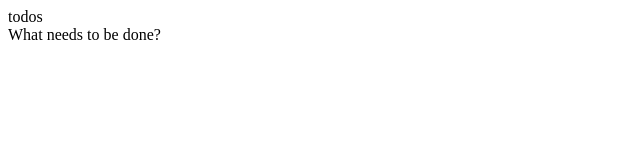
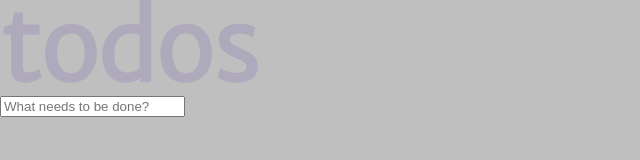
Before and after one commit to alicarpio/ToDo-s-, a plain HTML site: page index.html in a window 1280 px wide. Shown: the whole page, without its empty margins (0-640 px from the left). Drawn offline with Linux system fonts and the light colour scheme.

Commit message:
add reset.css and index.css

```diff
--- /dev/null
+++ b/index.css
@@ -0,0 +1,13 @@
+body{
+    background: rgb(191, 191, 191);
+    position: center;
+}
+
+
+
+#title{
+   color: rgba(84, 47, 175, 0.15);
+    font-size:6rem;
+    font-weight: 900;
+    font-family: 'Merriweather Sans', sans-serif;
+}
--- a/index.html
+++ b/index.html
@@ -5,18 +5,24 @@
     <meta name="viewport"
           content="width=device-width, user-scalable=no, initial-scale=1.0, maximum-scale=1.0, minimum-scale=1.0">
     <meta http-equiv="X-UA-Compatible" content="ie=edge">
+    <link rel="stylesheet" type="text/css" href="reset.css">
+    <link rel="stylesheet" type="text/css" href="index.css">
+    <link rel="preconnect" href="https://fonts.googleapis.com">
+    <link rel="preconnect" href="https://fonts.gstatic.com" crossorigin>
+    <link href="https://fonts.googleapis.com/css2?family=Merriweather+Sans:wght@300&display=swap" rel="stylesheet">
     <title>Todo's</title>
 </head>
+
 <body>
 <header>
-    <span>todos</span>
+    <h1 id="title">todos</h1>
+    <form>
+        <input id="uniqueToDo" type="text" placeholder="What needs to be done?" /   >
+    </form>
+
 </header>
 
-<main>
-    <div>
-        <span> What needs to be done?  </span>
-    </div>
-</main>
+
 
 <footer>
 
--- /dev/null
+++ b/reset.css
@@ -0,0 +1,43 @@
+html, body, div, span, applet, object, iframe,
+h1, h2, h3, h4, h5, h6, p, blockquote, pre,
+a, abbr, acronym, address, big, cite, code,
+del, dfn, em, img, ins, kbd, q, s, samp,
+small, strike, strong, sub, sup, tt, var,
+b, u, i, center,
+dl, dt, dd, ol, ul, li,
+fieldset, form, label, legend,
+table, caption, tbody, tfoot, thead, tr, th, td,
+article, aside, canvas, details, embed,
+figure, figcaption, footer, header, hgroup,
+menu, nav, output, ruby, section, summary,
+time, mark, audio, video {
+    margin: 0;
+    padding: 0;
+    border: 0;
+    font-size: 100%;
+    font: inherit;
+    vertical-align: baseline;
+}
+/* HTML5 display-role reset for older browsers */
+article, aside, details, figcaption, figure,
+footer, header, hgroup, menu, nav, section {
+    display: block;
+}
+body {
+    line-height: 1;
+}
+ol, ul {
+    list-style: none;
+}
+blockquote, q {
+    quotes: none;
+}
+blockquote:before, blockquote:after,
+q:before, q:after {
+    content: '';
+    content: none;
+}
+table {
+    border-collapse: collapse;
+    border-spacing: 0;
+}
```
